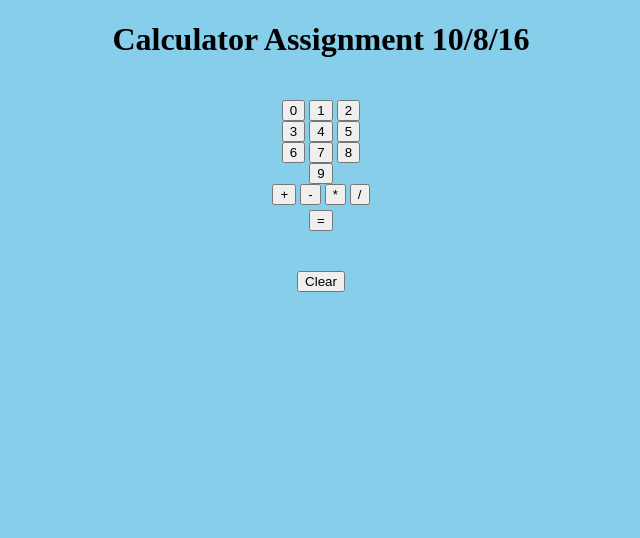
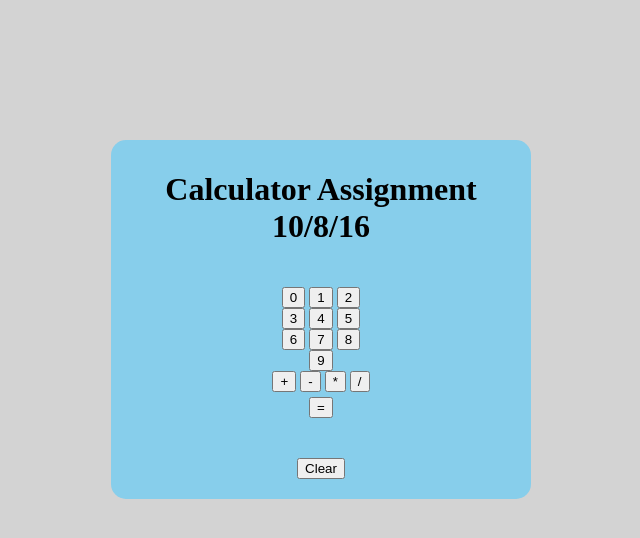
Before and after one commit to connorghauck/weekendassignment3, a website: page public/views/index.html in a window 1280 px wide. Shown: the whole page, without its empty margins (319-959 px from the left). Drawn offline with Linux system fonts and the light colour scheme; no server answers.

Commit message:
Fixed the issue preventing the User from doing two functions in a row without having to clear.

```diff
--- a/public/js/client.js
+++ b/public/js/client.js
@@ -69,6 +69,7 @@ if (theCalculation === "add"){
         success:  appendIt()
     });
 }
+appendIt();
 
 });//end of the click function
 
@@ -85,7 +86,7 @@ function appendIt() {
         type: 'GET',
         url: '/calculate',
         success: function (result){
-            console.log(result);
+            // console.log(result);
             $('#answer').empty();
             $('#answer').text(result);
   }
--- a/public/views/index.html
+++ b/public/views/index.html
@@ -8,7 +8,8 @@
         <link rel="stylesheet" href="/views/style.css"/>
     </head>
 <body>
-    <h1>Calculator Assignment 10/8/16</h1>
+    <div id="container">
+            <h1>Calculator Assignment 10/8/16</h1>
         <form>
             <div id="firstNum">
                 <button type="button" class="mathNum" id="0">0</button>
@@ -34,5 +35,6 @@
             <div id="answer"></div>
                 <button id="clearButton">Clear</button>
         </div>
+    </div>
 </body>
 </html>
--- a/public/views/style.css
+++ b/public/views/style.css
@@ -21,5 +21,16 @@ padding: 10px;
 
 body {
   text-align: center;
-  background-color: skyblue;
+  width: 500px;
+  margin: auto;
+  background-color: lightgrey;
+  padding: 100px;
 }
+
+#container {
+    width: 400px;
+    background-color: skyblue;
+    border-radius: 15px;
+    margin: 40px auto 30px;
+    padding: 10px 10px 10px 10px;
+}
--- a/routes/calculate.js
+++ b/routes/calculate.js
@@ -8,8 +8,8 @@ router.post('/add', function (req, res) {
     console.log(req.body);
     total = [];
     total.push(Number(req.body.numOne) + Number(req.body.numTwo));
-  res.sendStatus(200);
-  console.log('add');
+    res.sendStatus(200);
+    console.log('add');
 });
 
 
```
Also changed, not shown: readme.md.
